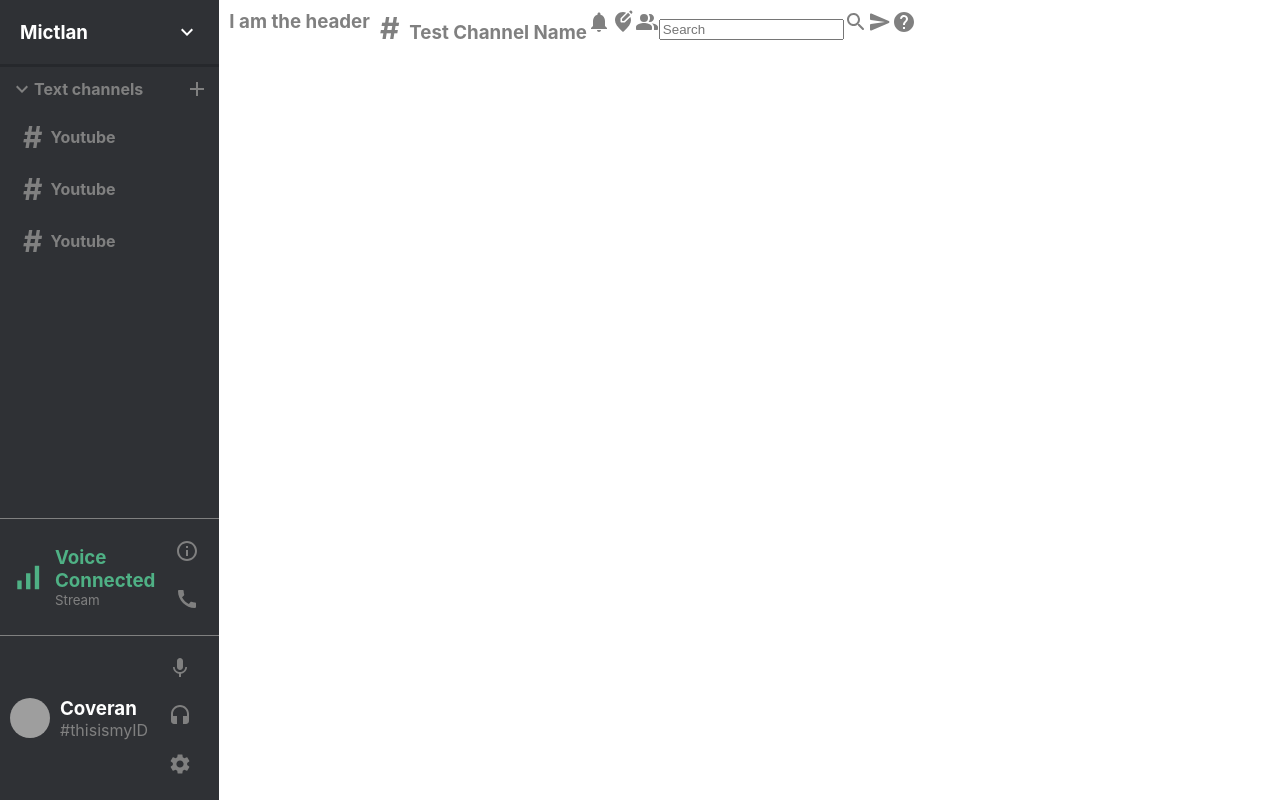
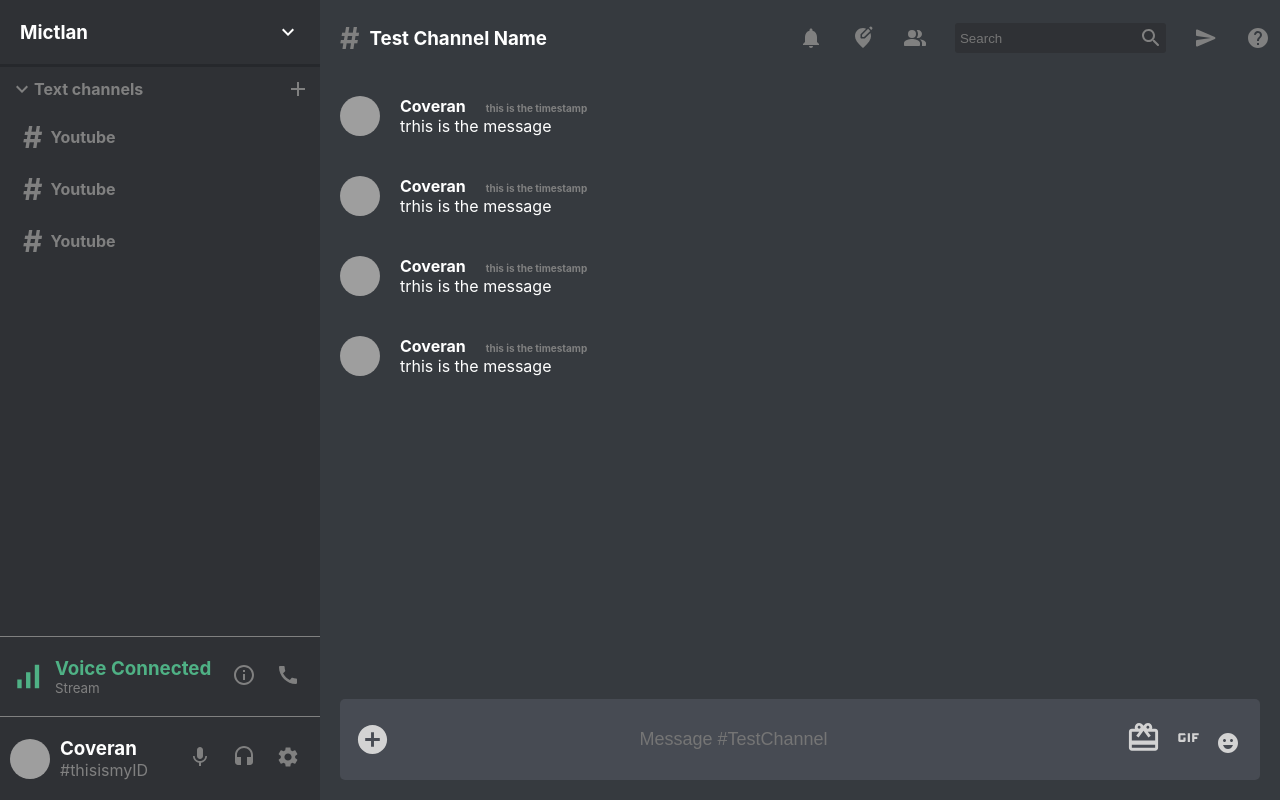
Before and after one commit to javier9111/discord-clone, a React (Create React App) app: page / in a window 1280 px wide. Built offline with nearby package versions, Linux system fonts and the light colour scheme; grey boxes are pictures that could not be loaded.

Commit message:
Messages added

```diff
--- a/src/Chat.css
+++ b/src/Chat.css
@@ -0,0 +1,44 @@
+.chat {
+  display: flex;
+  flex-direction: column;
+  flex: 0.75;
+  background-color: #363a3f;
+  height: 100vh;
+}
+
+.chat__messages {
+  flex: 1;
+}
+.chat__input {
+  color: lightgray;
+  display: flex;
+  align-items: center;
+  justify-content: space-between;
+  padding: 15px;
+  border-radius: 5px;
+  margin: 20px;
+  border-top: 1px;
+  background-color: #474b53;
+}
+
+.chat__input > form > input {
+  padding: 15px;
+  background: transparent;
+  border: none;
+  width: 100%;
+  outline-width: 0;
+  color: white;
+  font-size: large;
+}
+
+.chat__input > form {
+  float: 1;
+}
+
+.chat__inputButton {
+  display: none;
+}
+
+.chat__inputIcons > .MuiSvgIcon-root {
+  padding: 5px;
+}
--- a/src/Chat.js
+++ b/src/Chat.js
@@ -1,12 +1,35 @@
 import React from "react";
 import "./Chat.css";
 import ChantHeader from "./ChatHeader";
-
+import AddCircleIcon from "@material-ui/icons/AddCircle";
+import CardGiftcardIcon from "@material-ui/icons/CardGiftcard";
+import GifIcon from "@material-ui/icons/Gif";
+import EmojiEmotionsIcon from "@material-ui/icons/EmojiEmotions";
+import Message from "./Message";
 function Chat() {
   return (
     <div className="chat">
-      <h2></h2>
       <ChantHeader />
+      <div className="chat__messages">
+        <Message />
+        <Message />
+        <Message />
+        <Message />
+      </div>
+      <div className="chat__input">
+        <AddCircleIcon fontSize="large" />
+        <form>
+          <input placeholder={`Message #TestChannel`} />
+          <button className="chat__inputButton" type="submit">
+            Send message
+          </button>
+        </form>
+        <div className="chat__inputIcons">
+          <CardGiftcardIcon fontSize="large" />
+          <GifIcon fontSize="large" />
+          <EmojiEmotionsIcon fontize="large" />
+        </div>
+      </div>
     </div>
   );
 }
--- a/src/ChatHeader.css
+++ b/src/ChatHeader.css
@@ -1,6 +1,7 @@
 .chatHeader {
   display: flex;
   justify-content: space-between;
+  align-items: center;
   color: gray;
   padding: 10px;
 }
@@ -11,8 +12,39 @@
   padding: 10px;
 }
 
-.chatHeader__left > {
+.chatHeader__left > h3 {
   display: flex;
   align-items: center;
   color: white;
 }
+
+.chatHeader__right {
+  display: flex;
+  align-items: center;
+  flex: 0.5;
+  justify-content: space-between;
+}
+
+.chatHeader__right > .MuiSvgIcon-root {
+  padding: 5px;
+  cursor: pointer;
+}
+.chatHeader__right > .MuiSvgIcon-root:hover {
+  color: white;
+}
+
+.chatHeader__search {
+  display: flex;
+  align-items: center;
+  color: gray;
+  background-color: #2f3135;
+  border-radius: 3px;
+  padding: 3px;
+}
+
+.chatHeader__search > input {
+  background: transparent;
+  outline-width: 0;
+  color: white;
+  border: none;
+}
--- a/src/ChatHeader.js
+++ b/src/ChatHeader.js
@@ -10,7 +10,6 @@ import HelpRoundedIcon from "@material-ui/icons/HelpRounded";
 function ChatHeader() {
   return (
     <div className="chatHeader">
-      <h3>I am the header</h3>
       <div className="chatHeader__left">
         <h3>
           <span className="chatHeader__hash">#</span>
--- /dev/null
+++ b/src/Message.css
@@ -0,0 +1,16 @@
+.message {
+  display: flex;
+  align-items: center;
+  padding: 20px;
+  color: white;
+}
+
+.message__info {
+  margin-left: 20px;
+}
+
+.message__timestamp {
+  color: gray;
+  margin-left: 20px;
+  font-size: x-small;
+}
--- /dev/null
+++ b/src/Message.js
@@ -0,0 +1,20 @@
+import React from "react";
+import "./Message.css";
+import { Avatar } from "@material-ui/core";
+
+function Message() {
+  return (
+    <div className="message">
+      <Avatar src="https://avatars.githubusercontent.com/javier9111" />
+      <div className="message__info">
+        <h4>
+          Coveran
+          <span className="message__timestamp">this is the timestamp</span>
+        </h4>
+        <p>trhis is the message</p>
+      </div>
+    </div>
+  );
+}
+
+export default Message;
```
